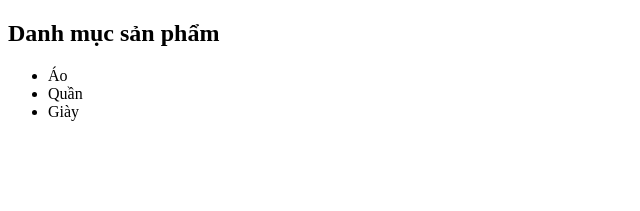
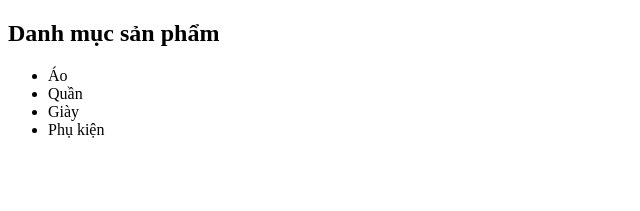
Before and after one commit to Ben2811/social-commerce, a Next.js app: page /CategoryPage in a window 1280 px wide. Shown: the top 211 px of the page, without its empty margins (0-640 px from the left). Built offline with nearby package versions, Linux system fonts and the light colour scheme.

Commit message:
feat: update category feature

```diff
--- a/src/data/categories.js
+++ b/src/data/categories.js
@@ -1,5 +1,6 @@
 export const categories = [
   { id: 1, name: "Áo" },
   { id: 2, name: "Quần" },
-  { id: 3, name: "Giày" }
+  { id: 3, name: "Giày" },
+  { id: 4, name: "Phụ kiện"}
 ];
--- a/src/pages/CategoryPage.jsx
+++ b/src/pages/CategoryPage.jsx
@@ -12,7 +12,11 @@ function CategoryPage() {
         {categories.map((c) => (
           <li key={c.id}
             onClick={() => setSelected(c.name)}
-            style={{ cursor: "pointer" }}
+            style={{
+              cursor: "pointer",
+            fontWeight: selected === c.name ? "bold" : "normal",
+          color: selected ===c.name ? "blue" : "black",
+         }}
             >{c.name}
             </li>
         ))}
```
